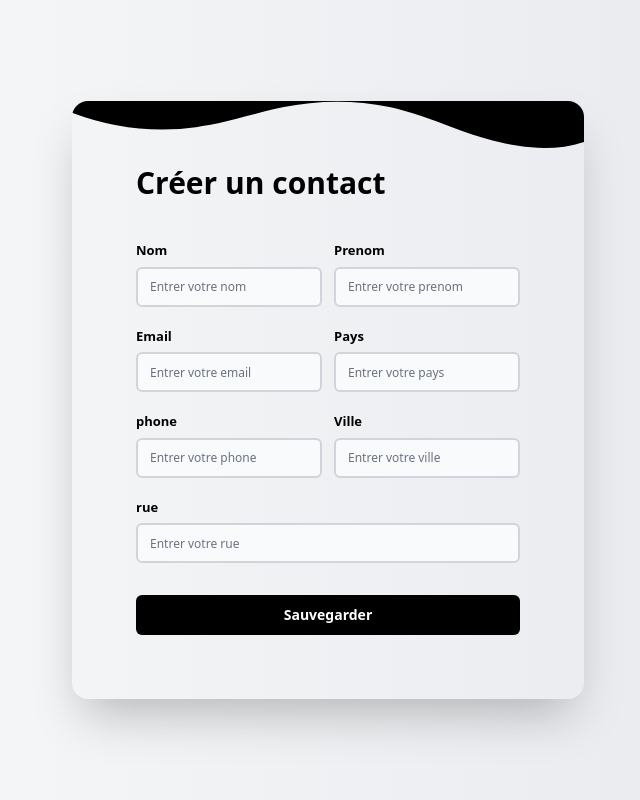
After one commit to TeneSoh/carnet_soirs, a Django app: page /create/ in a window 1280 px wide. The commit adds this page. Shown: the whole page, without its empty margins (312-952 px from the left). Run offline with Django 5.2, Linux system fonts and the light colour scheme; style sheets or scripts are compiled from the project's sources; some libraries are stand-ins or nearby versions.

Commit message:
recuperation sur develop

```diff
--- a/carnet/settings.py
+++ b/carnet/settings.py
@@ -44,7 +44,7 @@ INSTALLED_APPS = [
 
 TAILWIND_APP_NAME = 'theme'
 
-NPM_BIN_PATH = 'C:/Program Files/nodejs/npm.cmd'
+NPM_BIN_PATH = "C:/nvm4w/nodejs/npm.cmd"
 
 MIDDLEWARE = [
     'django.middleware.security.SecurityMiddleware',
@@ -55,6 +55,8 @@ MIDDLEWARE = [
     'django.contrib.messages.middleware.MessageMiddleware',
     'django.middleware.clickjacking.XFrameOptionsMiddleware',
 ]
+
+
 
 ROOT_URLCONF = 'carnet.urls'
 
--- /dev/null
+++ b/contact/templates/contact/create_contact.html
@@ -0,0 +1,86 @@
+{% load static tailwind_tags %}
+
+<!doctype html>
+<html>
+<head>
+  <meta charset="UTF-8">
+  <meta name="viewport" content="width=device-width, initial-scale=1.0">
+  <link href="./assets/css/output.css" rel="stylesheet">
+  <link rel="stylesheet" href="./assets/fontawesome/css/all.css">
+  {% tailwind_css %}
+
+</head>
+
+<body>
+    <main class="flex items-center justify-center bg-gradient-to-r from-gray-50 to-gray-200 h-screen font-poppins">
+
+
+
+        <form action="{% url 'store_contact' %}" id="formLoginPage" method="POST"
+            class="flex  shadow-2xl rounded-2xl w-[40%] min-h-[60%] relative overflow-hidden transition-all  duration-2000 ease-linear"
+        >
+
+        {% csrf_token %}
+
+            <div class="custom-shape-divider-bottom-1765470033   absolute top-0 left-0 w-full overflow-hidden">
+                <svg data-name="Layer 1" xmlns="http://www.w3.org/2000/svg" viewBox="0 0 1200 120" preserveAspectRatio="none">
+                    <path d="M321.39,56.44c58-10.79,114.16-30.13,172-41.86,82.39-16.72,168.19-17.73,250.45-.39C823.78,31,906.67,72,985.66,92.83c70.05,18.48,146.53,26.09,214.34,3V0H0V27.35A600.21,600.21,0,0,0,321.39,56.44Z" class="relative block  fill-black"></path>
+                </svg>
+            </div>
+
+            <div class="p-16 w-full">
+                <div class=" flex flex-col items-start w-full  justify-center">
+                    <h1 class="font-bold text-3xl text-right mb-5">Créer un contact</h1>
+
+                    <div class="grid grid-cols-2 w-full gap-3">
+                        <div class="grid col-span-1 w-full mt-5">
+                            <label class="text-[13px] font-bold mb-1.5" for="">Nom</label>
+                            <input type="text" class="h-10 border-2 bg-gray-50 text-xs border-gray-300 rounded-md w-full " name="nom" placeholder="Entrer votre nom">
+                        </div>
+                        <div class="grid col-span-1 w-full mt-5">
+                            <label class="text-[13px] font-bold mb-1.5" for="">Prenom</label>
+                            <input type="text" class="h-10 border-2 bg-gray-50 text-xs border-gray-300 rounded-md w-full " name="prenom" placeholder="Entrer votre prenom">
+                        </div>
+                    </div>
+
+                    <div class="grid grid-cols-2 w-full gap-3">
+                        <div class="grid col-span-1 w-full mt-5">
+                            <label class="text-[13px] font-bold mb-1.5" for="">Email</label>
+                            <input type="email" class="h-10 border-2 bg-gray-50 text-xs border-gray-300 rounded-md w-full " name="email" placeholder="Entrer votre email">
+                        </div>
+                        <div class="grid col-span-1 w-full mt-5">
+                            <label class="text-[13px] font-bold mb-1.5" for="">Pays</label>
+                            <input type="text" class="h-10 border-2 bg-gray-50 text-xs border-gray-300 rounded-md w-full " name="pays" placeholder="Entrer votre pays">
+                        </div>
+                    </div>
+                    <div class="grid grid-cols-2 w-full gap-3">
+                        <div class="grid col-span-1 w-full mt-5">
+                            <label class="text-[13px] font-bold mb-1.5" for="">phone</label>
+                            <input type="text" class="h-10 border-2 bg-gray-50 text-xs border-gray-300 rounded-md w-full " name="phone" placeholder="Entrer votre phone">
+                        </div>
+                        <div class="grid col-span-1 w-full mt-5">
+                            <label class="text-[13px] font-bold mb-1.5" for="">Ville</label>
+                            <input type="text" class="h-10 border-2 bg-gray-50 text-xs border-gray-300 rounded-md w-full " name="ville" placeholder="Entrer votre ville">
+                        </div>
+                    </div>
+                    <div class="grid grid-cols-2 w-full gap-3">
+                        <div class="grid col-span-2 w-full mt-5">
+                            <label class="text-[13px] font-bold mb-1.5" for="">rue</label>
+                            <input type="text" class="h-10 border-2 bg-gray-50 text-xs border-gray-300 rounded-md w-full " name="rue" placeholder="Entrer votre rue">
+                        </div>
+
+                    </div>
+
+                    <button class="bg-black mt-8 h-10 font-bold hover:bg-gray-800 text-white text-sm rounded-md w-full" type="submit">
+                        Sauvegarder
+                    </button>
+
+
+                </div>
+            </div>
+        </form>
+
+    </main>
+
+</body>
+</html>
--- a/contact/templates/contact/layout/base.html
+++ b/contact/templates/contact/layout/base.html
@@ -15,7 +15,7 @@
                 logo
             </div>
             <ul>
-                <li><a href="#">Creer un contact</a></li>
+                <li><a href="{% url 'create_contact' %}">Creer un contact</a></li>
                 <li><a href="#">Deconnexion</a></li>
             </ul>
             <div>
--- a/contact/urls.py
+++ b/contact/urls.py
@@ -1,6 +1,8 @@
 from django.urls import path
 
-from .views import index
+from .views import index , store , create
 urlpatterns = [
-    path('', index, name="contact")
+    path('', index, name="contact"),
+    path('create/', create, name="create_contact"),
+    path('store/', store, name="store_contact")
 ]
--- a/contact/views.py
+++ b/contact/views.py
@@ -1,8 +1,46 @@
-from django.shortcuts import render
-
+from django.shortcuts import redirect, render
+from django.contrib import messages
+from contact.models import Contact
 # Create your views here.
 def index(request):
     return render(request, "contact/contacts.html")
+
+
+def create(request) :
+    return render(request , "contact/create_contact.html")
+
+def store(request) :
+    if(request.method == 'POST') :
+
+        nom = request.POST['nom']
+        prenom = request.POST['prenom']
+        email = request.POST['email']
+        pays = request.POST['pays']
+        phone = request.POST['phone']
+        ville = request.POST['ville']
+        rue = request.POST['rue']
+
+        Contact.objects.create(
+            nom = nom,
+            prenom = prenom,
+            email = email,
+            pays = pays,
+            phone = phone,
+            ville = ville,
+            rue = rue,
+        )
+
+        return redirect('contact')
+
+
+    return redirect('create_contact')
+
+
+def edit(request) :
+    pass
+
+def delete(request) :
+    pass
 
 # def add(a,b):
 #     return a + b
--- a/theme/static/css/dist/styles.css
+++ b/theme/static/css/dist/styles.css
@@ -787,9 +787,58 @@ input:where([type='file']):focus {
   position: static;
 }
 
+.absolute {
+  position: absolute;
+}
+
+.relative {
+  position: relative;
+}
+
+.left-0 {
+  left: 0px;
+}
+
+.top-0 {
+  top: 0px;
+}
+
+.col-span-1 {
+  grid-column: span 1 / span 1;
+}
+
+.col-span-2 {
+  grid-column: span 2 / span 2;
+}
+
 .mx-auto {
   margin-left: auto;
   margin-right: auto;
+}
+
+.my-5 {
+  margin-top: 1.25rem;
+  margin-bottom: 1.25rem;
+}
+
+.mb-1\.5 {
+  margin-bottom: 0.375rem;
+}
+
+.ml-1 {
+  margin-left: 0.25rem;
+}
+
+.mt-5 {
+  margin-top: 1.25rem;
+}
+
+.mt-8 {
+  margin-top: 2rem;
+}
+
+.mb-5 {
+  margin-bottom: 1.25rem;
 }
 
 .block {
@@ -804,8 +853,52 @@ input:where([type='file']):focus {
   display: table;
 }
 
+.grid {
+  display: grid;
+}
+
 .h-screen {
   height: 100vh;
+}
+
+.h-10 {
+  height: 2.5rem;
+}
+
+.min-h-\[60\%\] {
+  min-height: 60%;
+}
+
+.w-\[35\%\] {
+  width: 35%;
+}
+
+.w-full {
+  width: 100%;
+}
+
+.w-1\/2 {
+  width: 50%;
+}
+
+.w-\[37\%\] {
+  width: 37%;
+}
+
+.w-\[40\%\] {
+  width: 40%;
+}
+
+.grid-cols-2 {
+  grid-template-columns: repeat(2, minmax(0, 1fr));
+}
+
+.flex-col {
+  flex-direction: column;
+}
+
+.items-start {
+  align-items: flex-start;
 }
 
 .items-center {
@@ -816,9 +909,69 @@ input:where([type='file']):focus {
   justify-content: center;
 }
 
+.gap-3 {
+  gap: 0.75rem;
+}
+
+.overflow-hidden {
+  overflow: hidden;
+}
+
+.rounded-2xl {
+  border-radius: 1rem;
+}
+
+.rounded-md {
+  border-radius: 0.375rem;
+}
+
+.border-2 {
+  border-width: 2px;
+}
+
+.border-gray-300 {
+  --tw-border-opacity: 1;
+  border-color: rgb(209 213 219 / var(--tw-border-opacity, 1));
+}
+
 .bg-gray-50 {
   --tw-bg-opacity: 1;
   background-color: rgb(249 250 251 / var(--tw-bg-opacity, 1));
+}
+
+.bg-black {
+  --tw-bg-opacity: 1;
+  background-color: rgb(0 0 0 / var(--tw-bg-opacity, 1));
+}
+
+.bg-gradient-to-r {
+  background-image: linear-gradient(to right, var(--tw-gradient-stops));
+}
+
+.from-gray-50 {
+  --tw-gradient-from: #f9fafb var(--tw-gradient-from-position);
+  --tw-gradient-to: rgb(249 250 251 / 0) var(--tw-gradient-to-position);
+  --tw-gradient-stops: var(--tw-gradient-from), var(--tw-gradient-to);
+}
+
+.to-gray-200 {
+  --tw-gradient-to: #e5e7eb var(--tw-gradient-to-position);
+}
+
+.fill-black {
+  fill: #000;
+}
+
+.p-16 {
+  padding: 4rem;
+}
+
+.text-center {
+  text-align: center;
+}
+
+.text-right {
+  text-align: right;
 }
 
 .font-serif {
@@ -830,6 +983,34 @@ input:where([type='file']):focus {
   line-height: 1;
 }
 
+.text-3xl {
+  font-size: 1.875rem;
+  line-height: 2.25rem;
+}
+
+.text-\[13px\] {
+  font-size: 13px;
+}
+
+.text-sm {
+  font-size: 0.875rem;
+  line-height: 1.25rem;
+}
+
+.text-xl {
+  font-size: 1.25rem;
+  line-height: 1.75rem;
+}
+
+.text-xs {
+  font-size: 0.75rem;
+  line-height: 1rem;
+}
+
+.font-bold {
+  font-weight: 700;
+}
+
 .leading-normal {
   line-height: 1.5;
 }
@@ -837,3 +1018,48 @@ input:where([type='file']):focus {
 .tracking-normal {
   letter-spacing: 0em;
 }
+
+.text-black {
+  --tw-text-opacity: 1;
+  color: rgb(0 0 0 / var(--tw-text-opacity, 1));
+}
+
+.text-gray-700 {
+  --tw-text-opacity: 1;
+  color: rgb(55 65 81 / var(--tw-text-opacity, 1));
+}
+
+.text-white {
+  --tw-text-opacity: 1;
+  color: rgb(255 255 255 / var(--tw-text-opacity, 1));
+}
+
+.text-red-700 {
+  --tw-text-opacity: 1;
+  color: rgb(185 28 28 / var(--tw-text-opacity, 1));
+}
+
+.shadow-2xl {
+  --tw-shadow: 0 25px 50px -12px rgb(0 0 0 / 0.25);
+  --tw-shadow-colored: 0 25px 50px -12px var(--tw-shadow-color);
+  box-shadow: var(--tw-ring-offset-shadow, 0 0 #0000), var(--tw-ring-shadow, 0 0 #0000), var(--tw-shadow);
+}
+
+.transition-all {
+  transition-property: all;
+  transition-timing-function: cubic-bezier(0.4, 0, 0.2, 1);
+  transition-duration: 150ms;
+}
+
+.ease-linear {
+  transition-timing-function: linear;
+}
+
+.hover\:bg-gray-800:hover {
+  --tw-bg-opacity: 1;
+  background-color: rgb(31 41 55 / var(--tw-bg-opacity, 1));
+}
+
+.hover\:underline:hover {
+  text-decoration-line: underline;
+}
```
Also changed, not shown: contact/migrations/0001_initial.py (added), db.sqlite3, 1 other file.
